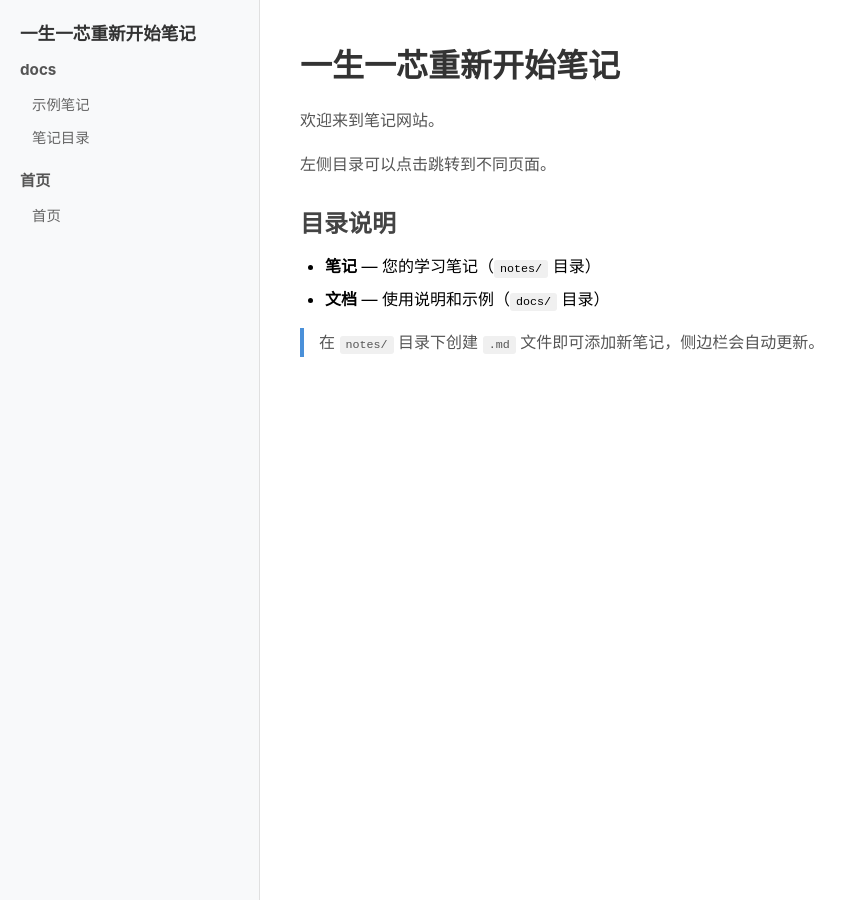
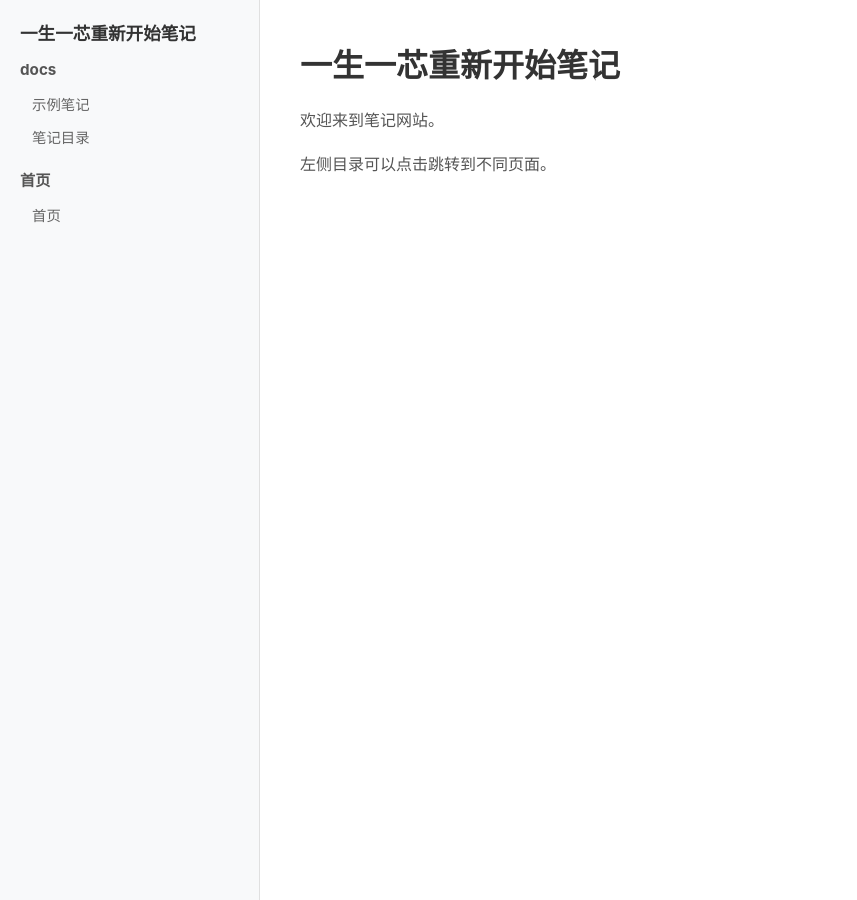
Before and after one commit to 123Onetwothree123/OSOCRestartNotes, a Jekyll site: the page built from index.md, in a window 1280 px wide. Shown: the whole page, without its empty margins (0-857 px from the left). Built offline with Jekyll 4.4.1, drawn with Linux system fonts in a browser that asks for light colours.

Commit message:
Remove directory description from homepage

```diff
--- a/index.md
+++ b/index.md
@@ -8,10 +8,3 @@ title: 首页
 欢迎来到笔记网站。
 
 左侧目录可以点击跳转到不同页面。
-
-## 目录说明
-
-- **笔记** — 您的学习笔记（`notes/` 目录）
-- **文档** — 使用说明和示例（`docs/` 目录）
-
-> 在 `notes/` 目录下创建 `.md` 文件即可添加新笔记，侧边栏会自动更新。
```
